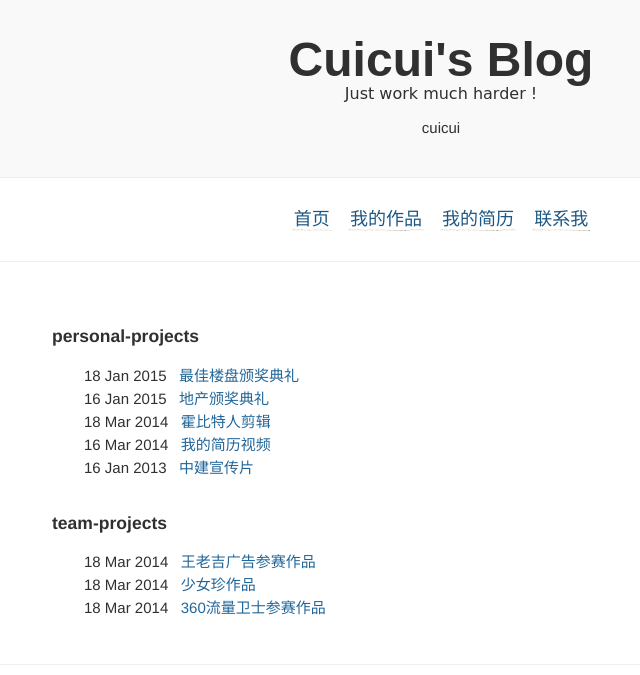
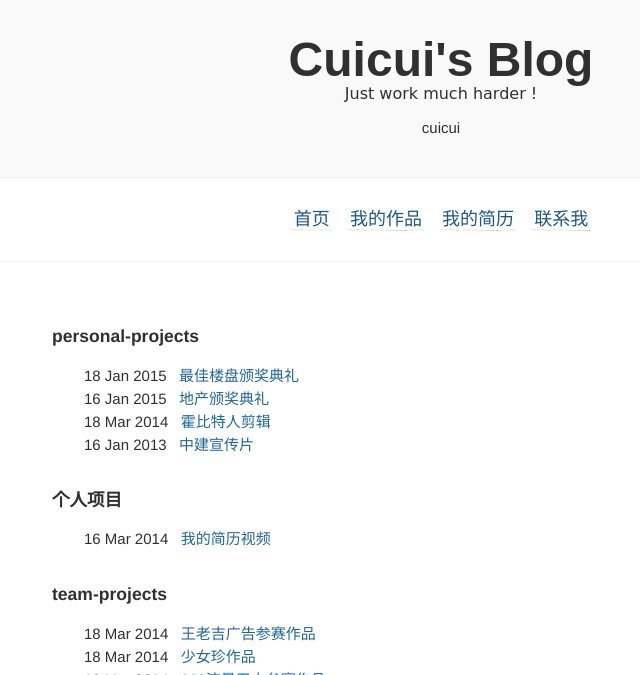
Before and after one commit to silvergao/silvergao.github.io, a Jekyll site: the page built from tags.html, in a window 1280 px wide, cut to the strip 0-675 px from the top of the page. Shown: the whole strip, without its empty margins (199-839 px from the left). Built offline with Jekyll 4.4.1, drawn with Linux system fonts in a browser that asks for light colours; Markdown is read by kramdown in place of the engine named in the settings; comment, search, counter and statistics services are not loaded.

```diff
--- a/_posts/2014-03-16-我的简历视频.markdown
+++ b/_posts/2014-03-16-我的简历视频.markdown
@@ -2,7 +2,7 @@
 layout: post
 title:  "我的简历视频"
 date:   2014-03-16 11:26:07
-categories: [personal-projects]
+categories: [个人项目]
 ---
 
 <jplayer url="videos/jian-li-shi-ping.mp4" title="我的简历视频"></jplayer>
```
